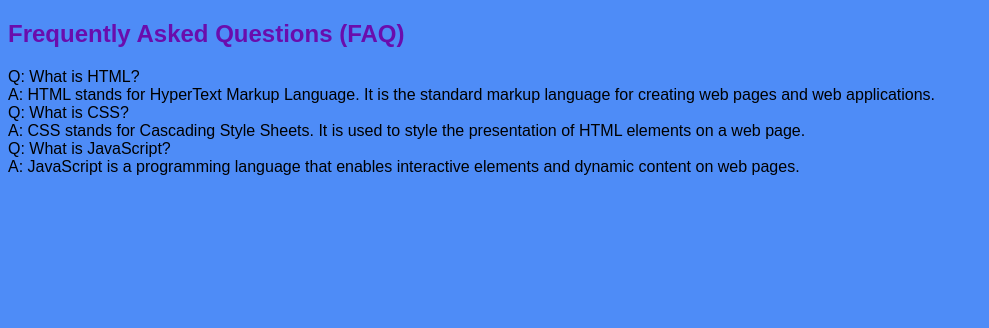
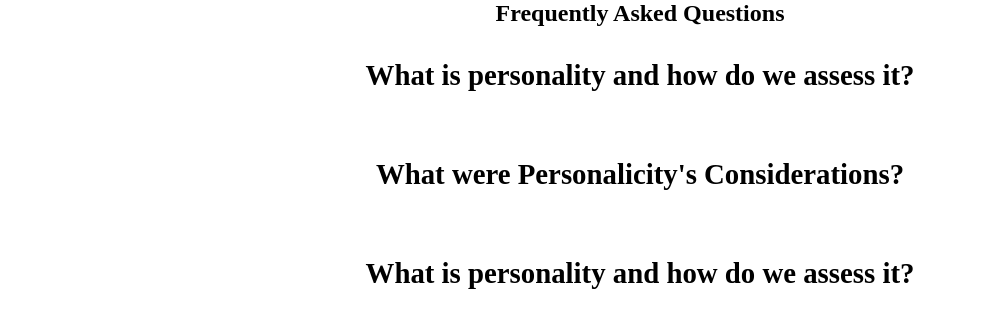
Before and after one commit to bdt266/personality, a website: page public/faq.html in a window 1280 px wide. Shown: the whole page, without its empty margins (0-989 px from the left). Drawn offline with Linux system fonts and the light colour scheme.

Commit message:
Update faq.html

```diff
--- a/public/faq.html
+++ b/public/faq.html
@@ -3,31 +3,79 @@
 <head>
     <meta charset="UTF-8">
     <meta name="viewport" content="width=device-width, initial-scale=1.0">
-    <title>FAQs</title>
-    <link rel="stylesheet" href="./style.css">
     <title>FAQ Page</title>
+    <style>
+       * {
+           margin: 0;
+           padding: 0;
+           box-sizing: border-box;
+       }
+        body {}
+        section {
+            min-height: 100vh;
+            wdith: 80%;
+            margin: 0 auto;
+            display: flex;
+            flex-direction: column;
+            align-items: center;
+        }
+        .title {}
+        .faq-item {
+            max-width: 700px;
+            margin-top: 2rem;
+            padding-bottom: 1rem;
+            border-bottom: 2px solid #fff;
+            cursor: pointer;
+            align-items: center;
+        }
+        .question {
+            display: flex;
+            justify-content: space-between;
+        }
+        .question h3 {
+            font-size: 1.8rem;
+        }
+        .answer {}
+        .answer p {
+            padding-top: 1rem;
+            line-height: 1.6;
+            font-size: 1.4rem;
+        }
+    </style>
 </head>
 <body>
   <section>
-    <h1 class="title">Frequently Asked Questions (FAQ)</h1>
-  </section>
-  <script src="./app.js"></script>
+        <h1 class="title">Frequently Asked Questions</h1>
+        <div class="faq-item">
+             <div class="question">
+                <h3>What is personality and how do we assess it?</h3>
+
+            </div>
+            <div class="answer">
+                <p></p>
+            </div>
+        </div>
 
     <div class="faq-item">
-        <div class="question">Q: What is HTML?</div>
-        <div class="answer">A: HTML stands for HyperText Markup Language. It is the standard markup language for creating web pages and web applications.</div>
-    </div>
+             <div class="question">
+                <h3>What were Personalicity's Considerations?</h3>
+
+            </div>
+            <div class="answer">
+                <p></p>
+            </div>
+        </div>
 
     <div class="faq-item">
-        <div class="question">Q: What is CSS?</div>
-        <div class="answer">A: CSS stands for Cascading Style Sheets. It is used to style the presentation of HTML elements on a web page.</div>
-    </div>
+             <div class="question">
+                <h3>What is personality and how do we assess it?</h3>
 
-    <div class="faq-item">
-        <div class="question">Q: What is JavaScript?</div>
-        <div class="answer">A: JavaScript is a programming language that enables interactive elements and dynamic content on web pages.</div>
-    </div>
-
+            </div>
+            <div class="answer">
+                <p></p>
+            </div>
+        </div>
+</section>
     <script>
         document.addEventListener("DOMContentLoaded", function() {
             const questions = document.querySelectorAll(".question");
```
